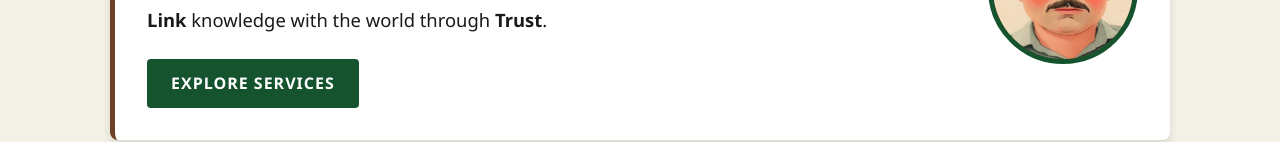
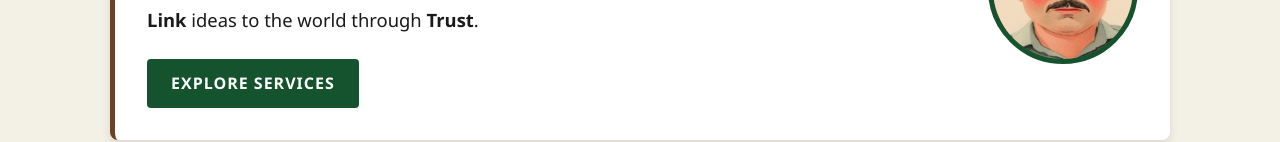
Before and after one commit to kohbhd/kohbhd.github.io, a plain HTML site: page index.html in a window 1280 px wide. Shown: the part 246-388 px from the top of the page. Drawn offline with Linux system fonts and the light colour scheme.

Commit message:
Update index.html

```diff
--- a/index.html
+++ b/index.html
@@ -24,7 +24,7 @@
         <section id="hero" class="card">
             <div class="hero-content">
                 <h2>Innovative Technologist & Risk Strategist</h2>
-                <p><strong>Link</strong> knowledge with the world through <strong>Trust</strong>.</p>
+                <p><strong>Link</strong> ideas to the world through <strong>Trust</strong>.</p>
                 <a href="#services" class="cta-button">Explore Services</a>
             </div>
             <img src="bee-ko-profile.png" alt="Professional Avatar of Bee Ko" class="profile-image">
```
